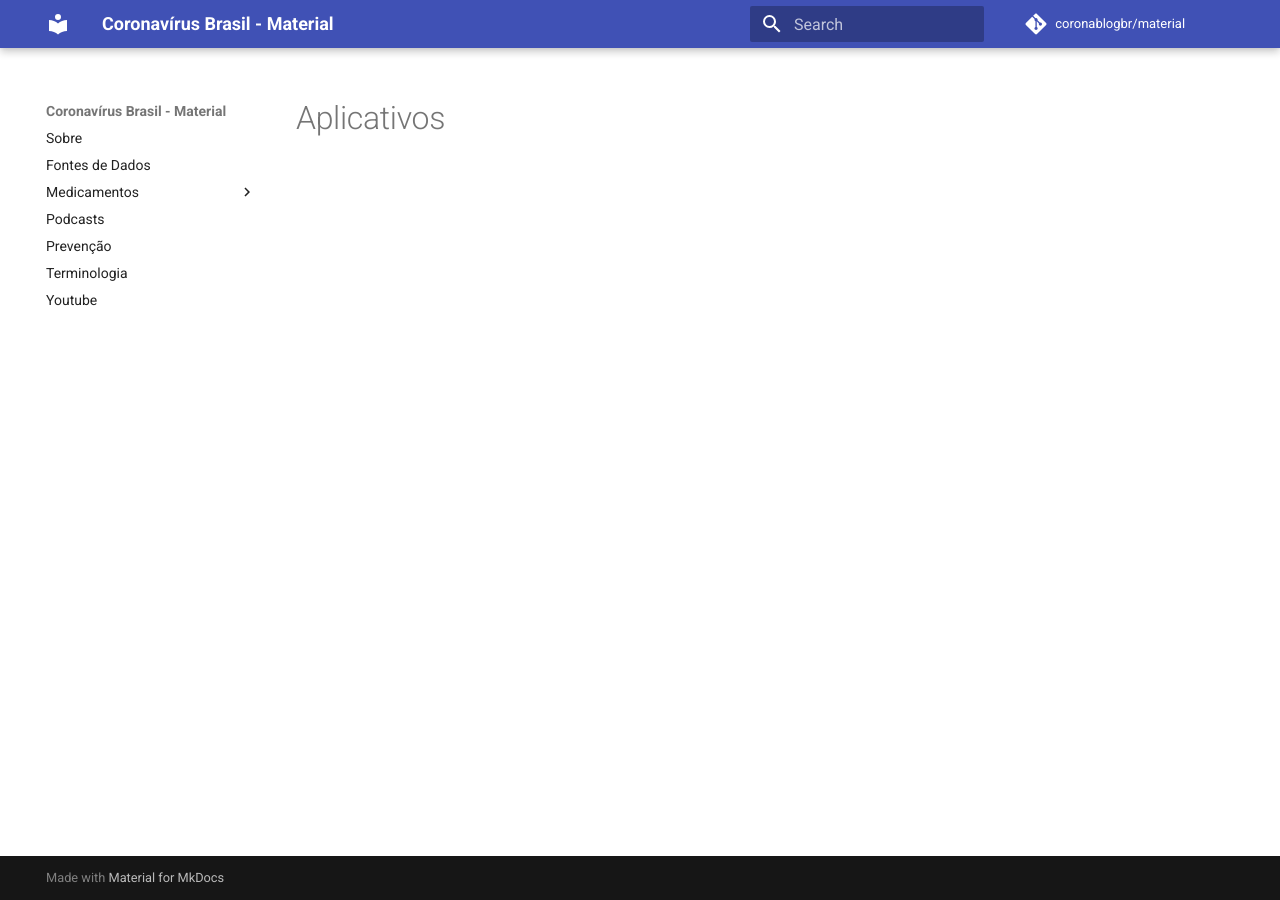
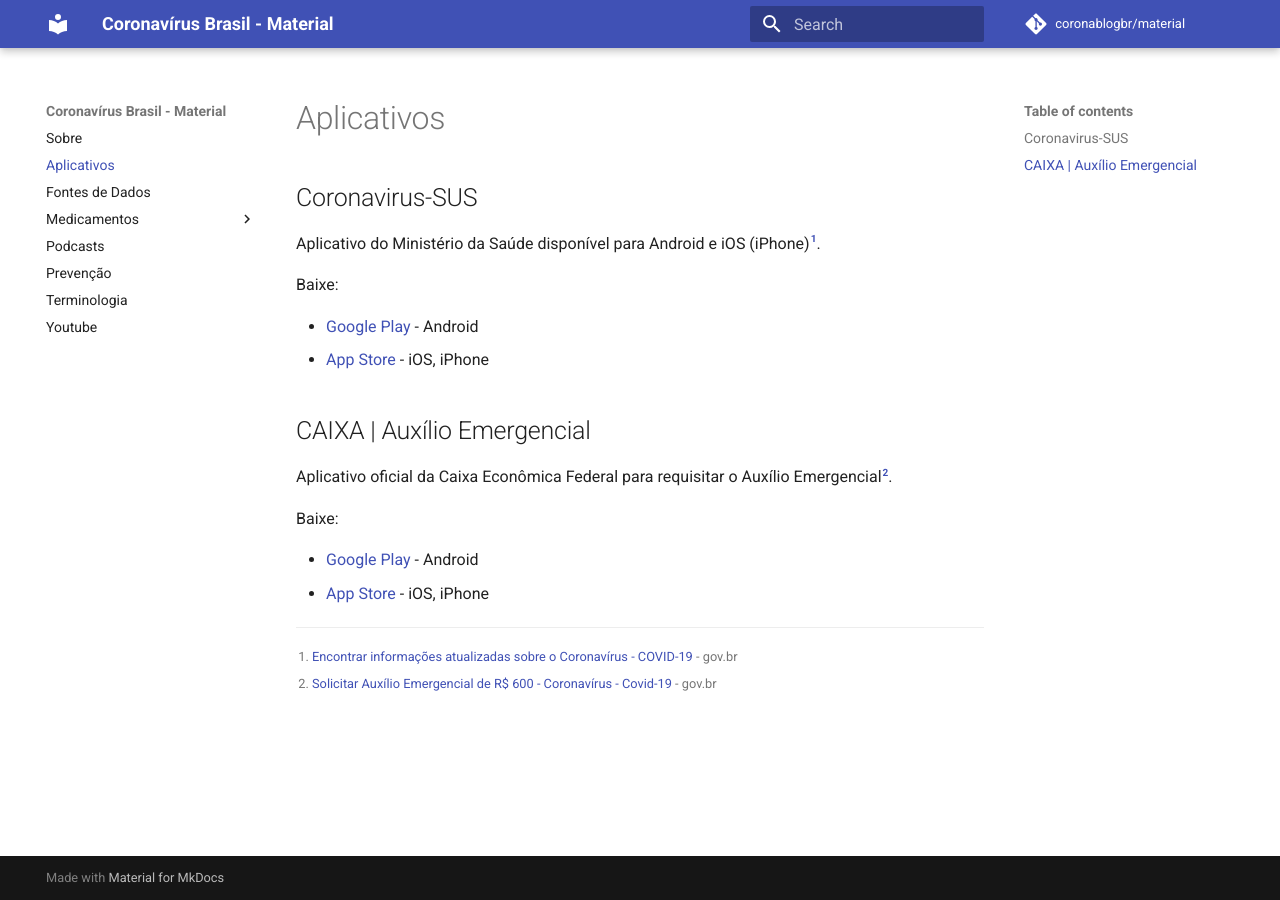
Before and after one commit to coronablogbr/material, an MkDocs documentation site: the page built from docs/aplicativos.md, in a window 1280 px wide. Built offline with MkDocs 1.6.1 and Material for MkDocs 9.7.7, drawn with Linux system fonts in a browser that asks for light colours; comment, search, counter and statistics services are not loaded.

Commit message:
Conteúde adicional

```diff
--- a/docs/aplicativos.md
+++ b/docs/aplicativos.md
@@ -1 +1,23 @@
 # Aplicativos
+
+## Coronavirus-SUS
+
+Aplicativo do Ministério da Saúde disponível para Android e iOS (iPhone)[^coronavirus-sus-app].
+
+Baixe:
+
+- [Google Play](https://play.google.com/store/apps/details?id=br.gov.datasus.guardioes&hl=pt_BR) - Android
+- [App Store](https://apps.apple.com/br/app/coronav%C3%ADrus-sus/id1408008382) - iOS, iPhone
+
+  [^coronavirus-sus-app]: [Encontrar informações atualizadas sobre o Coronavírus - COVID-19](https://www.gov.br/pt-br/servicos/obter-informacoes-atualizadas-sobre-o-corona-virus-covid-19) - gov.br
+
+## CAIXA | Auxílio Emergencial
+
+Aplicativo oficial da Caixa Econômica Federal para requisitar o Auxílio Emergencial[^auxílio-emergencial].
+
+Baixe:
+
+- [Google Play](https://play.google.com/store/apps/details?id=br.gov.datasus.guardioes&hl=pt_BR) - Android
+- [App Store](https://apps.apple.com/br/app/coronav%C3%ADrus-sus/id1408008382) - iOS, iPhone
+
+  [^auxílio-emergencial]: [Solicitar Auxílio Emergencial de R$ 600 - Coronavírus - Covid-19](https://www.gov.br/pt-br/servicos/solicitar-auxilio-emergencial-de-r-600-covid-19) - gov.br
--- a/mkdocs.yml
+++ b/mkdocs.yml
@@ -7,6 +7,7 @@
 repo_name: coronablogbr/material
 nav:
   - "Sobre": index.md
+  - aplicativos.md
   - fontes-de-dados.md
   - Medicamentos:
     - Cloroquina: cloroquina.md
```
Also changed, not shown: README.md (+1 -1 lines), docs/colabore.md (added, +11 -0 lines), docs/index.md (+2 -0 lines).
